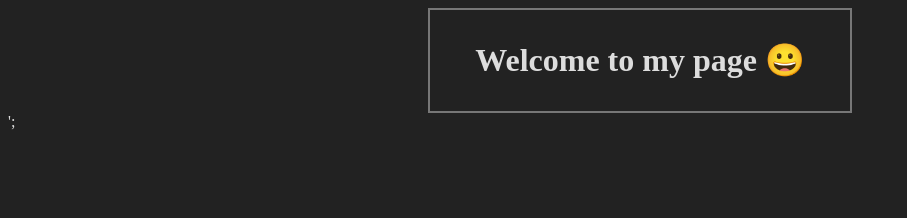
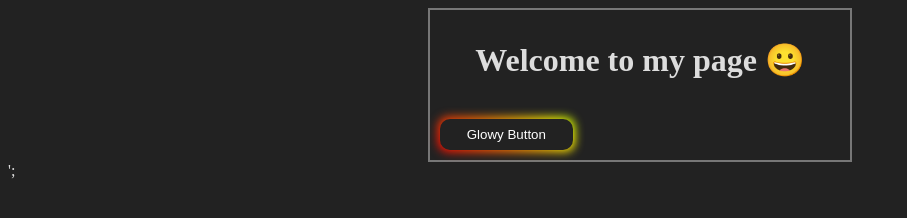
Before and after one commit to FullstackNiklas/FullstackNiklas.github.io, a plain HTML site: page index.html in a window 1280 px wide. Shown: the whole page, without its empty margins (0-907 px from the left). Drawn offline with Linux system fonts and the light colour scheme.

Commit message:
Update index.html

```diff
--- a/index.html
+++ b/index.html
@@ -5,7 +5,6 @@
     <meta charset="UTF-8">
     <title>Niklas Johansson</title>
     <style>
-
         body {
             color: #dddddd;
             background-color: #222;
@@ -13,21 +12,6 @@
 
         h1 {
             text-align: center;
-        }
-
-        table {
-          font-family: arial, sans-serif;
-          border-collapse: collapse;
-          width: 100%;
-        }
-        td, th {
-          border: 1px solid #dddddd;
-          text-align: left;
-          padding: 8px;
-          border-radius: 10px;
-        }
-        tr:nth-child(even) {
-          background-color: #dddddd;
         }
 
         .TitleDiv {
@@ -45,34 +29,92 @@
             text-align: center;
         }
 
-        .center input{
+        .center input {
             width: 24px;
             height: 24px;
         }
 
-        .center label{
+        .center label {
             font-size: 24px;
         }
 
-        #Submit {
-            background-color: #e7e7e7;
-            color: black;
+        .button-glow {
+            padding: 0.6em 2em;
             border: none;
-            padding: 15px 32px;
-            text-align: center;
-            text-decoration: none;
-            display: block;
-            font-size: 20px;
-            margin-left: auto;
-            margin-right: auto;
+            outline: none;
+            color: rgb(255, 255, 255);
+            background: #111;
+            cursor: pointer;
+            position: relative;
+            z-index: 0;
+            border-radius: 10px;
+            user-select: none;
+            -webkit-user-select: none;
+            touch-action: manipulation;
         }
 
-</style>
+        .button-glow:before {
+            content: "";
+            background: linear-gradient(45deg,
+                    #ff0000,
+                    #ff7300,
+                    #fffb00,
+                    #48ff00,
+                    #00ffd5,
+                    #002bff,
+                    #7a00ff,
+                    #ff00c8,
+                    #ff0000);
+            position: absolute;
+            top: -2px;
+            left: -2px;
+            background-size: 400%;
+            z-index: -1;
+            filter: blur(5px);
+            -webkit-filter: blur(5px);
+            width: calc(100% + 4px);
+            height: calc(100% + 4px);
+            animation: glowing-button-85 20s linear infinite;
+            transition: opacity 0.3s ease-in-out;
+            border-radius: 10px;
+        }
+
+        @keyframes glowing-button-glow {
+            0% {
+                background-position: 0 0;
+            }
+
+            50% {
+                background-position: 400% 0;
+            }
+
+            100% {
+                background-position: 0 0;
+            }
+        }
+
+        .button-glow:after {
+            z-index: -1;
+            content: "";
+            position: absolute;
+            width: 100%;
+            height: 100%;
+            background: #222;
+            left: 0;
+            top: 0;
+            border-radius: 10px;
+        }
+    </style>
 </head>
 
 <body>
 
-    <div class="TitleDiv"><h1>Welcome to my page 😀</h1></div>';
+    <div class="TitleDiv">
+        <h1>Welcome to my page 😀</h1>
+        </br>
+        <button class="button-glow" role="button">Glowy Button</button>
+    </div>';
 
 </body>
+
 </html>
```
